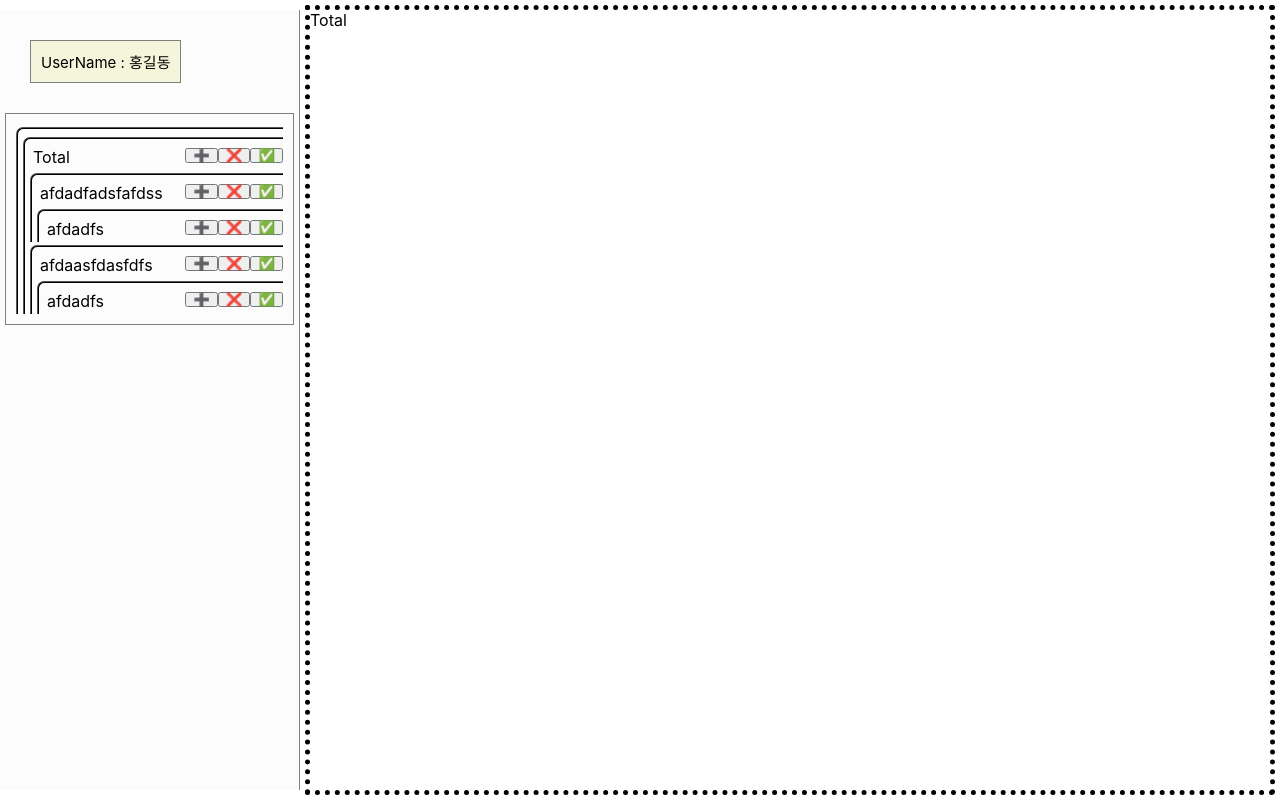
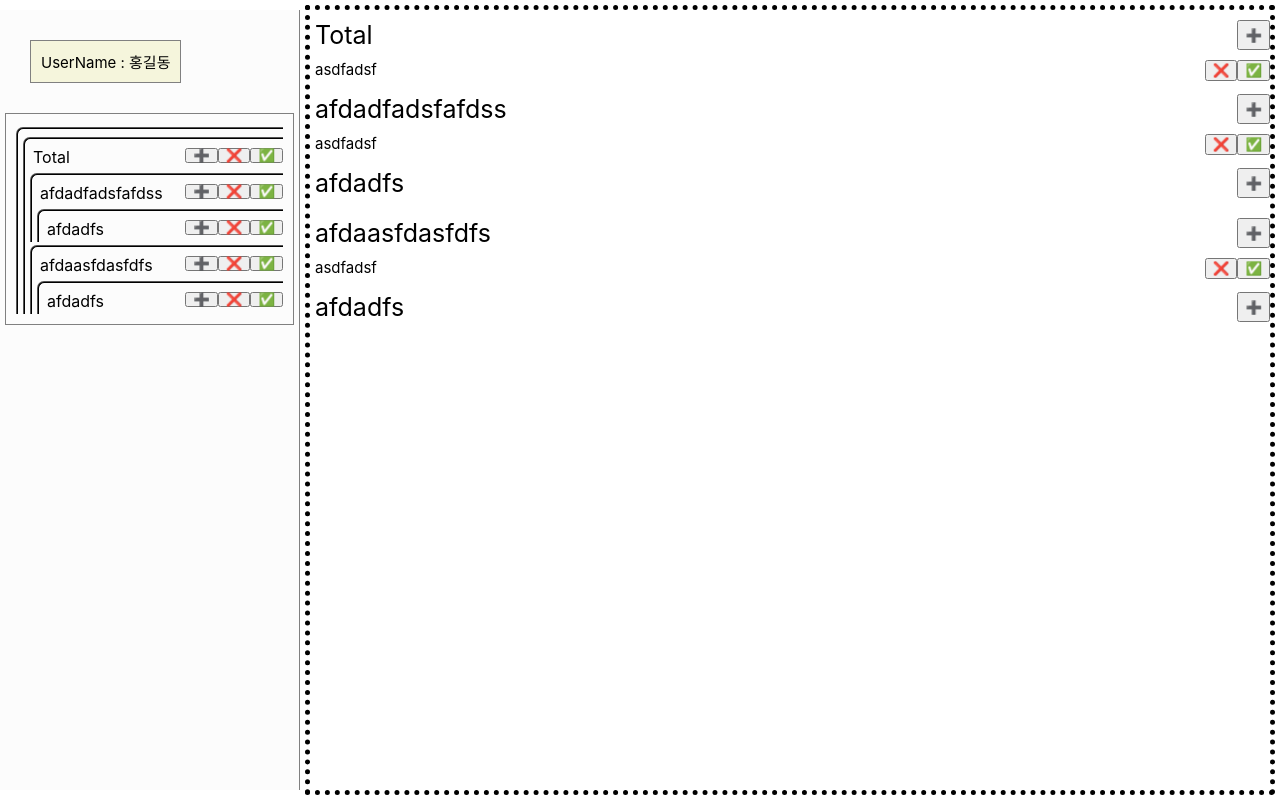
Before and after one commit to limeojin363/10000H, a React (Create React App) app: page / in a window 1280 px wide. Both pictures are taken after a click on the element "Total". Built offline with nearby package versions, Linux system fonts and the light colour scheme.

Commit message:
record 관련기능 복구완료

```diff
--- a/src/App.css
+++ b/src/App.css
@@ -46,6 +46,11 @@
     max-height: 20px;
 }
 
+.spaceBetween {
+    display: flex;
+    justify-content: space-between;
+}
+
 @media only screen and (max-width: 600px) {
     .SideBar {
         display: none;
--- a/src/Content.js
+++ b/src/Content.js
@@ -9,13 +9,60 @@ function Content() {
     let {address} = useParams()
 
     let obj = getObj(state.rootFolder, address).childObj
-    console.log(obj)
+    return (
+        <PrintRecord obj={obj} address={address}/>
+    )
+}
+
+function PrintRecord(props) {
+    let obj = props.obj
+    let address = props.address
 
     return (
         <div>
-            <div>{obj.name}</div>
+            <PrintSelfRecord obj={obj} address={address}/>
+            {
+                props.obj.children.map((a,i)=>{
+                    return <PrintRecord key={i} obj={a} address={address + '-' + a.id}/>
+                })
+            }
         </div>
     )
 }
 
+
+
+function PrintSelfRecord(props) {
+    let dispatch = useDispatch();
+    let obj = props.obj
+    let address = props.address
+
+    return (
+        <div>
+            <div className="spaceBetween" style={{fontSize : '25px', paddingBottom : '10px', paddingTop : '10px', paddingLeft : '5px'}}>{obj.name}<button onClick={()=>{
+                dispatch(addRecord({address : address, id : obj.id}))
+            }}>➕</button></div>
+            <div>
+            {
+                obj.records.map((a,i)=>{
+                    return (
+                    <div className="spaceBetween" style={{fontSize : '15px', paddingBottom : '3px', paddingLeft : '5px'}} key={i}>{a.comment}
+                        <div><button onClick={()=>{
+                            dispatch(removeRecord({address : address, id : a.id}))
+                        }}>❌</button>
+                        <button onClick={()=>{
+                            let newComment = prompt()
+                            dispatch(changeRecordName({address : address, id : a.id, newComment : newComment }))
+                        }}>✅</button>
+                        </div>
+                    </div>
+                    )
+                })
+            }
+            </div>
+        </div>
+    )
+}
+
+
 export {Content}
--- a/src/getObj.js
+++ b/src/getObj.js
@@ -4,7 +4,6 @@ function getObj(obj, address0) {
     let temp
     let address = address0
     address = address.includes('/content/') ? address.substr(9) : address
-
 
     for (var i = 0; i < address.length; i++) {
       if (address[i]!='-') {
--- a/src/store.js
+++ b/src/store.js
@@ -9,7 +9,7 @@ let rootFolder = createSlice({
         {
           name : "Total", id : 0, depth : 0,
           records : [
-            {id : 0, type : 'a', date : "Mon Apr 19 2021", comment : 'asdfadsf'}
+            {id : 0, comment : 'asdfadsf'}
           ],
           children : [
             {name : "afdadfadsfafdss", id : 0, depth : 1, records : [{id : 0, type : 'a', date : "Mon Apr 19 2021", comment : 'asdfadsf'}], children : [{name : "afdadfs", id : 0, depth : 2, records : [], children : []}]},
@@ -30,7 +30,6 @@ let rootFolder = createSlice({
             break
           }
         }
-
       },
       addChild(state, action) {
         let {parentObj, childObj} = getObj(state, action.payload.address)
@@ -50,15 +49,33 @@ let rootFolder = createSlice({
       },
       addRecord(state,action) {
         let {parentObj, childObj} = getObj(state, action.payload.address)
-
+        let id = 0;
+        for (let i = 0; i < childObj.records.length; i++) {
+          if (id == childObj.records[i].id) {
+            id++
+          }
+        }
+        childObj.records.push({id : id, comment : 'tempRecord' })
       },
       removeRecord(state,action) {
         let {parentObj, childObj} = getObj(state, action.payload.address)
-
+        let id = action.payload.id
+        childObj.records.map((record,i)=>{
+          if (record.id==id) {
+            childObj.records.splice(i,1)
+            return
+          }
+        })
       },
       changeRecordName(state,action) {
         let {parentObj, childObj} = getObj(state, action.payload.address)
-
+        let id = action.payload.id
+        let newComment = action.payload.newComment
+        childObj.records.map((record,i)=>{
+          if (record.id==id) {
+            record.comment = newComment
+          }
+        })
       }
     }
 })
```
